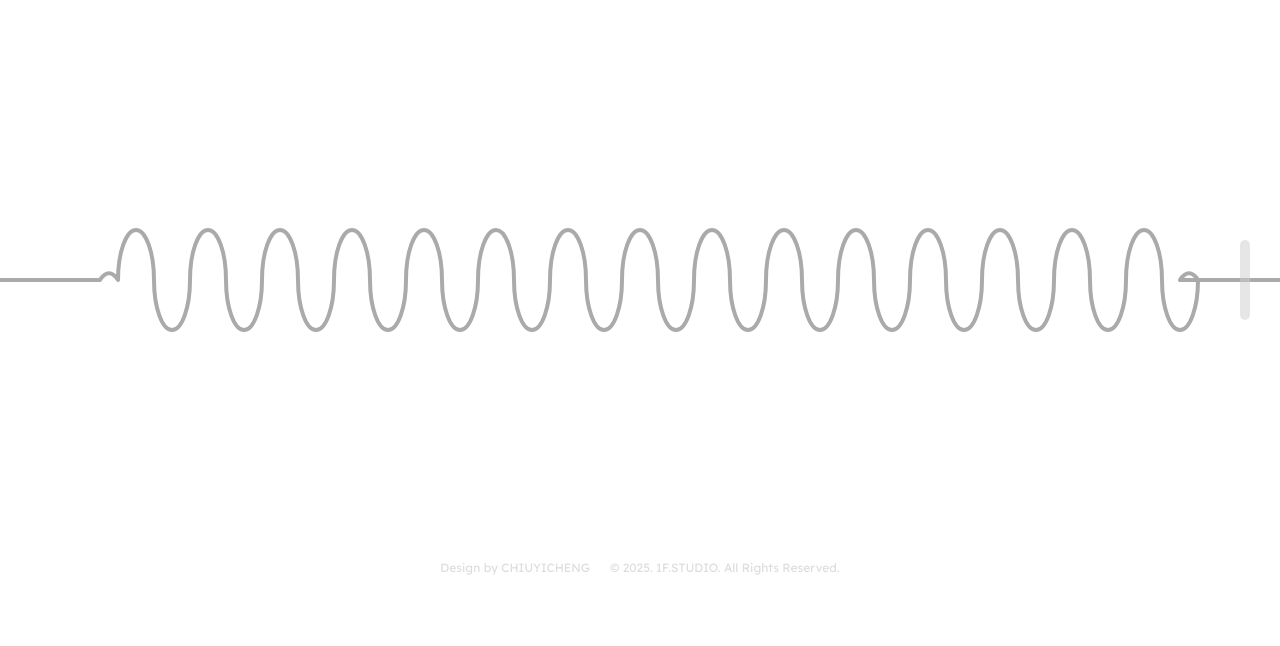
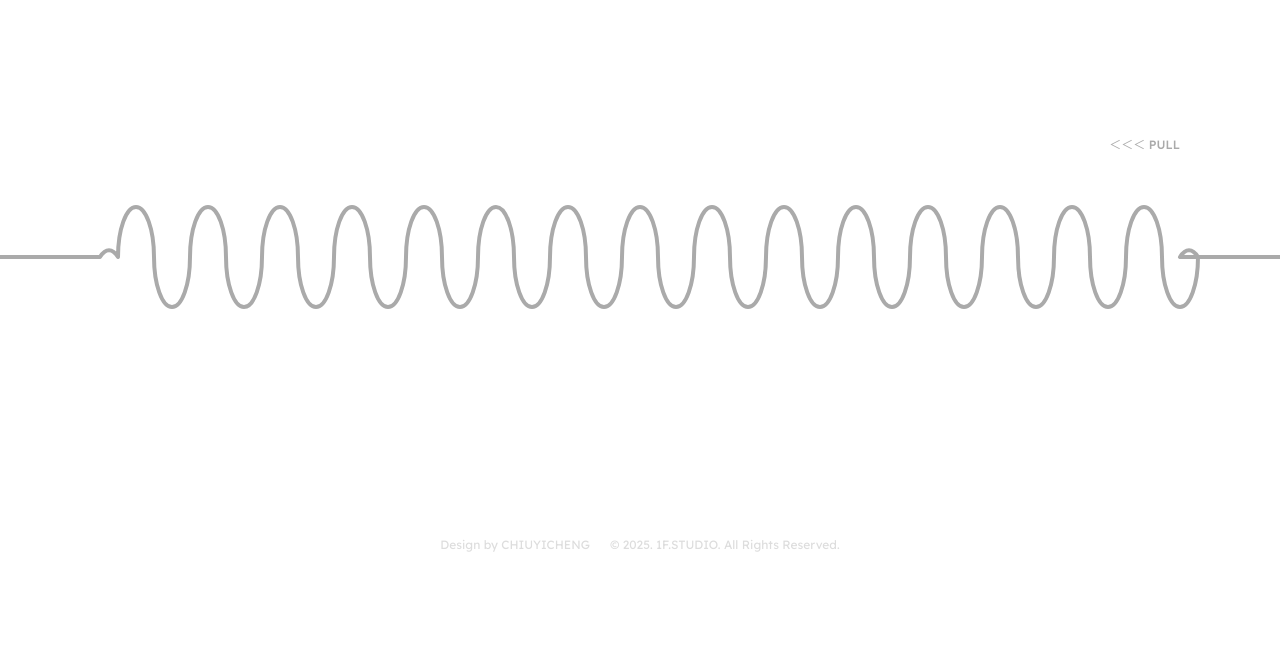
Before and after one commit to 1FSTUDIO/1FSTUDIO.github.io, a plain HTML site: page Bounce Spring/index.html in a window 1280 px wide. Shown: the part 154-800 px from the top of the page. Drawn offline with nearby package versions, Linux system fonts and the light colour scheme; a web font is replaced by a local one.

Commit message:
Add files via upload

```diff
--- a/Bounce Spring/index.html
+++ b/Bounce Spring/index.html
@@ -11,6 +11,7 @@
 </head>
 <body>
 <h1 class="title">Bounce Spring</h1>
+<h2 class="pull"> ＜＜＜ PULL</h2>
   <div id="springContainer">
     <svg id="springSVG" viewBox="0 0 100% 100" preserveAspectRatio="none">
       <path id="springOuter"
--- a/Bounce Spring/spring.css
+++ b/Bounce Spring/spring.css
@@ -20,9 +20,25 @@
       position: relative;
     }
 
+    h2 {
+      font-family: "Lexend", sans-serif;
+      font-weight: 500;
+      font-size: 12px;
+      margin: 5px 10px;
+      color: #aaaaaa;
+      margin: 0 auto;
+      padding-top: 120px;
+      padding-bottom: 30px;
+      padding-right: 100px;
+      display: flex;
+      align-items: center;
+      justify-content: right;
+      position: relative;
+    }
+
     #springContainer {
       width: 100%;
-      height: 500px;
+      padding-bottom: 150px;
       display: flex;
       align-items: center;
       justify-content: center;
@@ -38,14 +54,15 @@
 
     #dragHandle {
       position: absolute;
-      top: 185px;
       right: 30px;
-      width: 10px;
-      height: 80px;
+      width: 100%;
+      height: 200px;
       border-radius: 18px;
       cursor: ew-resize;
       z-index: 10;
-      background: #cdcdcd7f;
+      background: #cdcdcd00;
+      justify-content: right;
+      position: relative;
     }
 
     .by {
@@ -65,9 +82,6 @@
     /*行動版開始*/
 @media screen and (max-width: 767px) {
 
-  #dragHandle {
-    width: 20px;
-  }
 
   h1 {
     font-size: 80px;
@@ -80,6 +94,7 @@
   }
 
   .by {
+  font-size: 10px;
   display: block;
   margin: 0 auto;
   text-align: center;
@@ -97,8 +112,7 @@ h1 {
     font-size: 60px;
     width: 70%;
     height: 240;
-    padding: 70px 0;
-
+    padding: 50px 0;
   }
 
 
```
